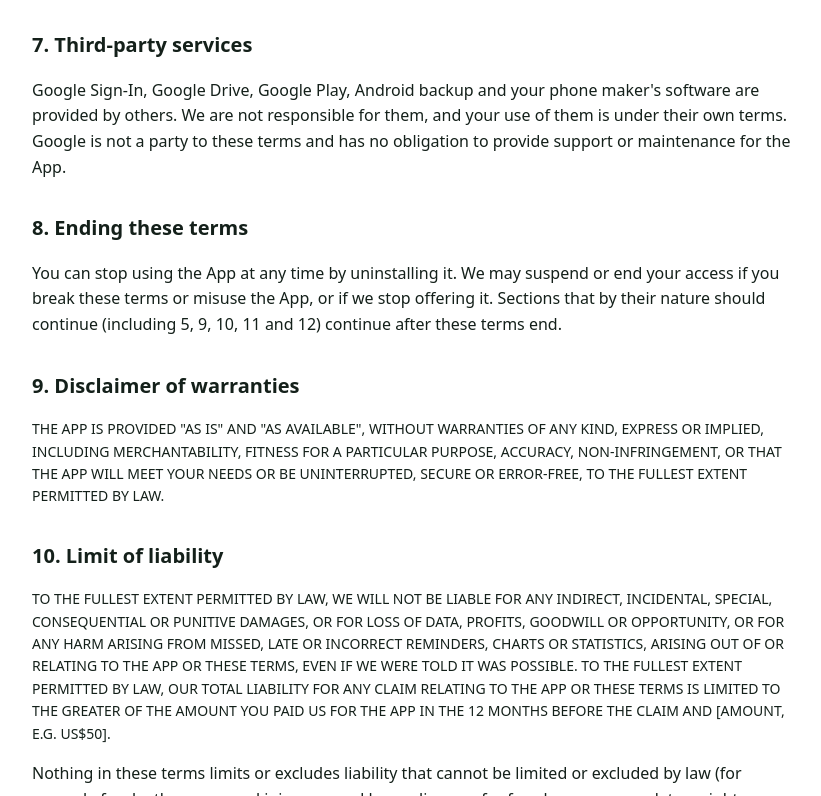
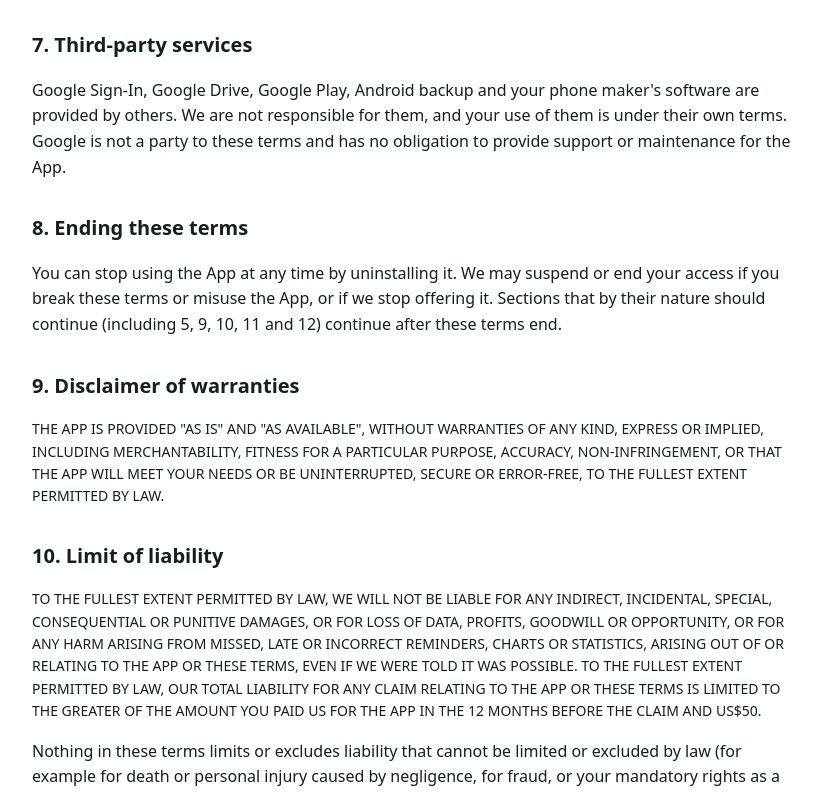
Before and after one commit to Dehipitiaya/habispire, a plain HTML site: page terms-of-use.html in a window 1280 px wide. Shown: the part 2004-2800 px from the top of the page, without its empty margins (228-1049 px from the left). Drawn offline with Linux system fonts and the light colour scheme.

Commit message:
Revise limit of liability in terms of use
Updated liability clause to specify US$50 limit.

```diff
--- a/terms-of-use.html
+++ b/terms-of-use.html
@@ -58,7 +58,7 @@
 <p class="caps">The App is provided "as is" and "as available", without warranties of any kind, express or implied, including merchantability, fitness for a particular purpose, accuracy, non-infringement, or that the App will meet your needs or be uninterrupted, secure or error-free, to the fullest extent permitted by law.</p>
 
 <h2>10. Limit of liability</h2>
-<p class="caps">To the fullest extent permitted by law, we will not be liable for any indirect, incidental, special, consequential or punitive damages, or for loss of data, profits, goodwill or opportunity, or for any harm arising from missed, late or incorrect reminders, charts or statistics, arising out of or relating to the App or these terms, even if we were told it was possible. To the fullest extent permitted by law, our total liability for any claim relating to the App or these terms is limited to the greater of the amount you paid us for the App in the 12 months before the claim and [AMOUNT, e.g. US$50].</p>
+<p class="caps">To the fullest extent permitted by law, we will not be liable for any indirect, incidental, special, consequential or punitive damages, or for loss of data, profits, goodwill or opportunity, or for any harm arising from missed, late or incorrect reminders, charts or statistics, arising out of or relating to the App or these terms, even if we were told it was possible. To the fullest extent permitted by law, our total liability for any claim relating to the App or these terms is limited to the greater of the amount you paid us for the App in the 12 months before the claim and US$50.</p>
 <p>Nothing in these terms limits or excludes liability that cannot be limited or excluded by law (for example for death or personal injury caused by negligence, for fraud, or your mandatory rights as a consumer). Some places do not allow some of the limits above, so they may not apply to you.</p>
 
 <h2>11. Governing law and disputes</h2>
```
